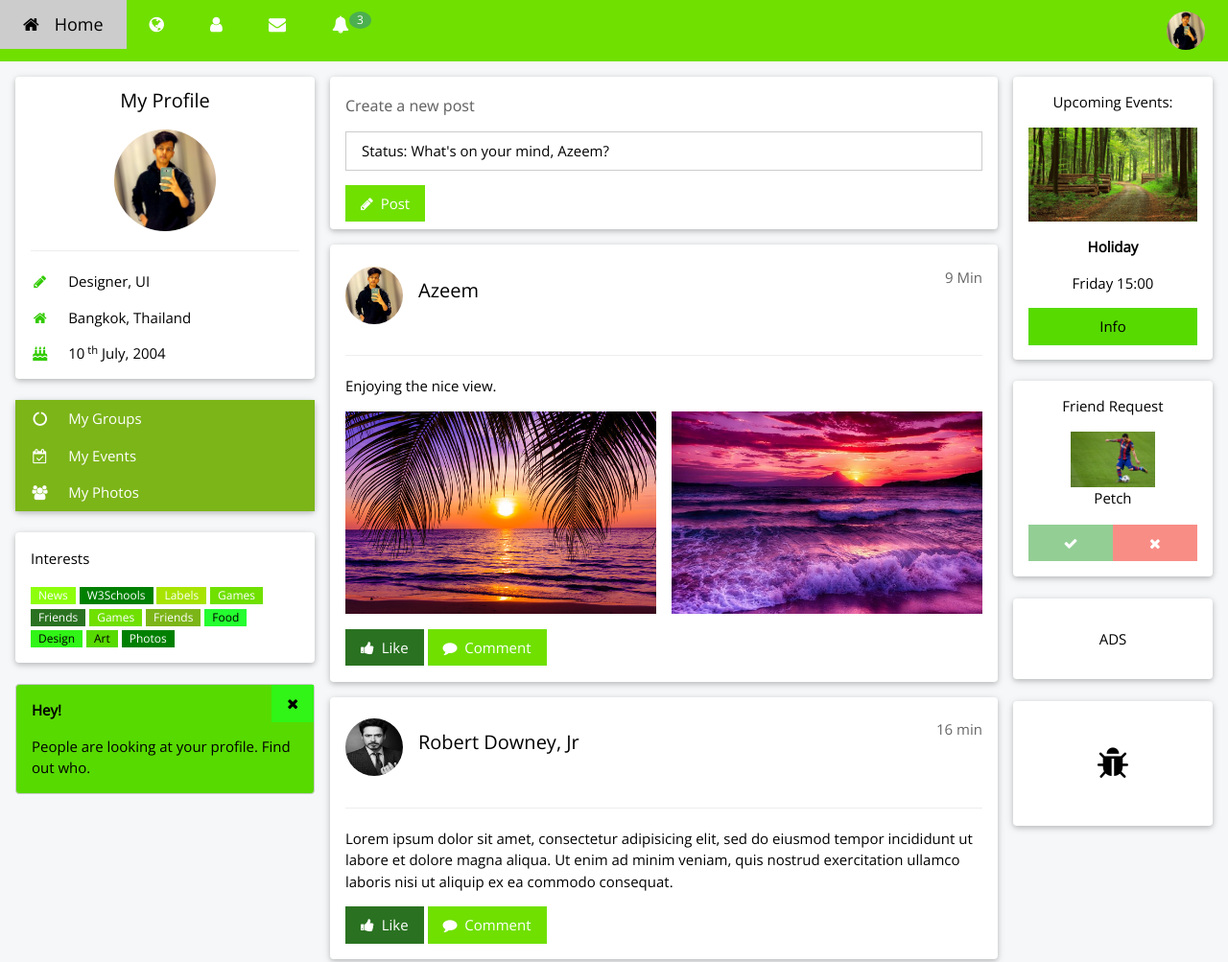
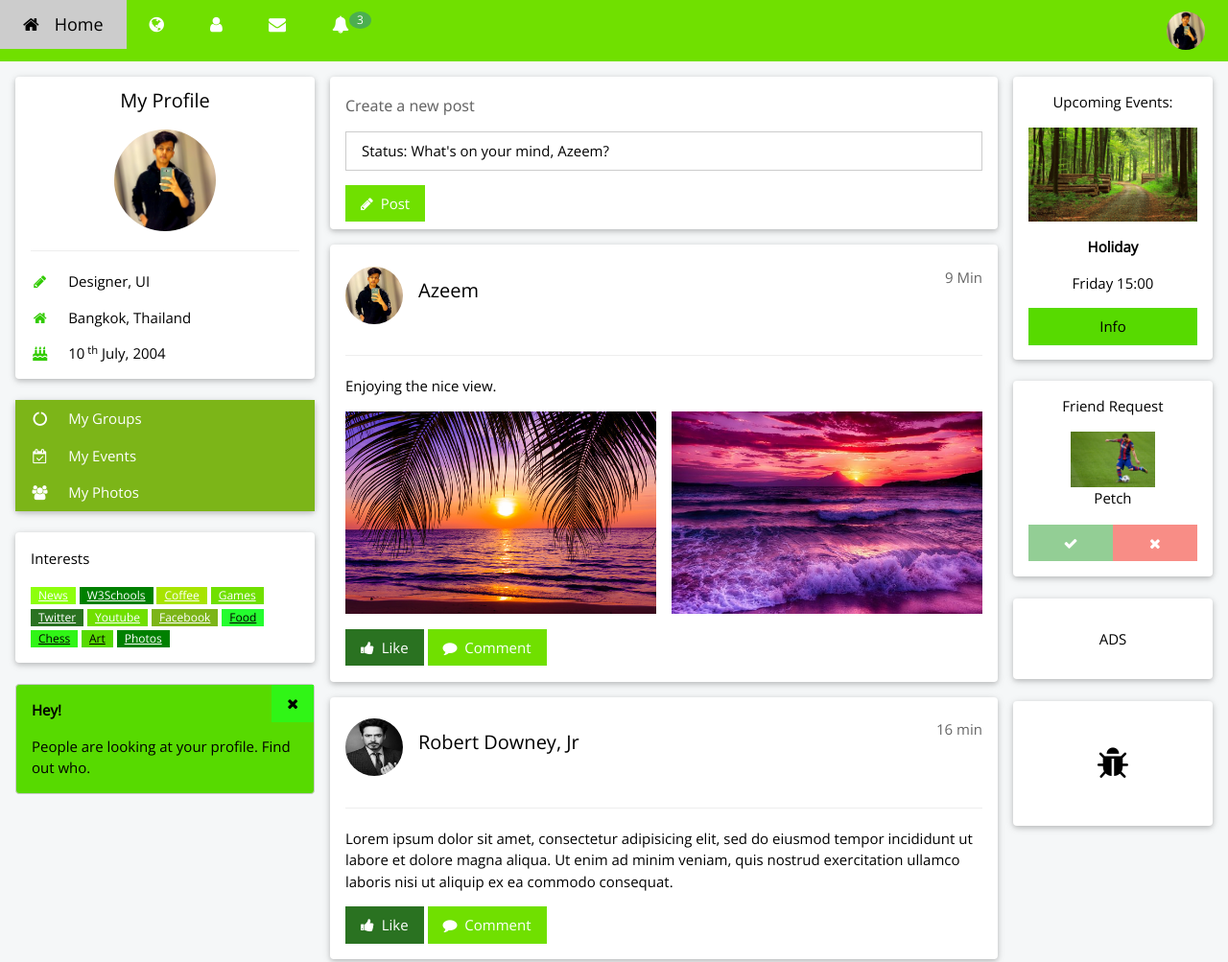
Before and after one commit to Azeem6363/InstaAzeem, a plain HTML site: page index.html in a window 1280 px wide. Shown: the top 1003 px of the page at 96% size. Drawn offline with nearby package versions, Linux system fonts and the light colour scheme.

Commit message:
Update index.html

```diff
--- a/index.html
+++ b/index.html
@@ -110,17 +110,17 @@ html, body, h1, h2, h3, h4, h5 {font-family: "Open Sans", sans-serif}
         <div class="w3-container">
           <p>Interests</p>
           <p>
-            <span class="w3-tag w3-small w3-theme-d5">News</span>
-            <span class="w3-tag w3-small w3-theme-d4">W3Schools</span>
-            <span class="w3-tag w3-small w3-theme-d3">Labels</span>
-            <span class="w3-tag w3-small w3-theme-d2">Games</span>
-            <span class="w3-tag w3-small w3-theme-d1">Friends</span>
-            <span class="w3-tag w3-small w3-theme">Games</span>
-            <span class="w3-tag w3-small w3-theme-l1">Friends</span>
-            <span class="w3-tag w3-small w3-theme-l2">Food</span>
-            <span class="w3-tag w3-small w3-theme-l3">Design</span>
-            <span class="w3-tag w3-small w3-theme-l4">Art</span>
-            <span class="w3-tag w3-small w3-theme-d4">Photos</span>
+           <span class="w3-tag w3-small w3-theme-d5"> <a href="https://news.google.com/" target="_blank" >News</a></span>
+            <span class="w3-tag w3-small w3-theme-d4"> <a href="https://www.w3schools.com/" target="_blank" >W3Schools</a> </span>
+            <span class="w3-tag w3-small w3-theme-d3"> <a href="https://www.starbucks.co.th/" target="_blank" >Coffee</a></span>
+            <span class="w3-tag w3-small w3-theme-d2"> <a href="https://www.pcgamer.com/" target="_blank" >Games</a></span>
+            <span class="w3-tag w3-small w3-theme-d1"> <a href="https://twitter.com/?lang=en" target="_blank" >Twitter</a> </span>
+            <span class="w3-tag w3-small w3-theme"> <a href="https://www.youtube.com/" target="_blank" >Youtube</a></span>
+            <span class="w3-tag w3-small w3-theme-l1"> <a href="https://www.facebook.com/" target="_blank" >Facebook</a></span>
+            <span class="w3-tag w3-small w3-theme-l2"> <a href="https://www.kfc.co.th/" target="_blank" >Food</a></span>
+            <span class="w3-tag w3-small w3-theme-l3"> <a href="https://www.chess.com/" target="_blank" >Chess</a></span>
+            <span class="w3-tag w3-small w3-theme-l4"> <a href="https://www.art.com/" target="_blank" >Art</a></span>
+            <span class="w3-tag w3-small w3-theme-d4"> <a href="https://photos.com/" target="_blank" >Photos</a> </span>
           </p>
         </div>
       </div>
```
